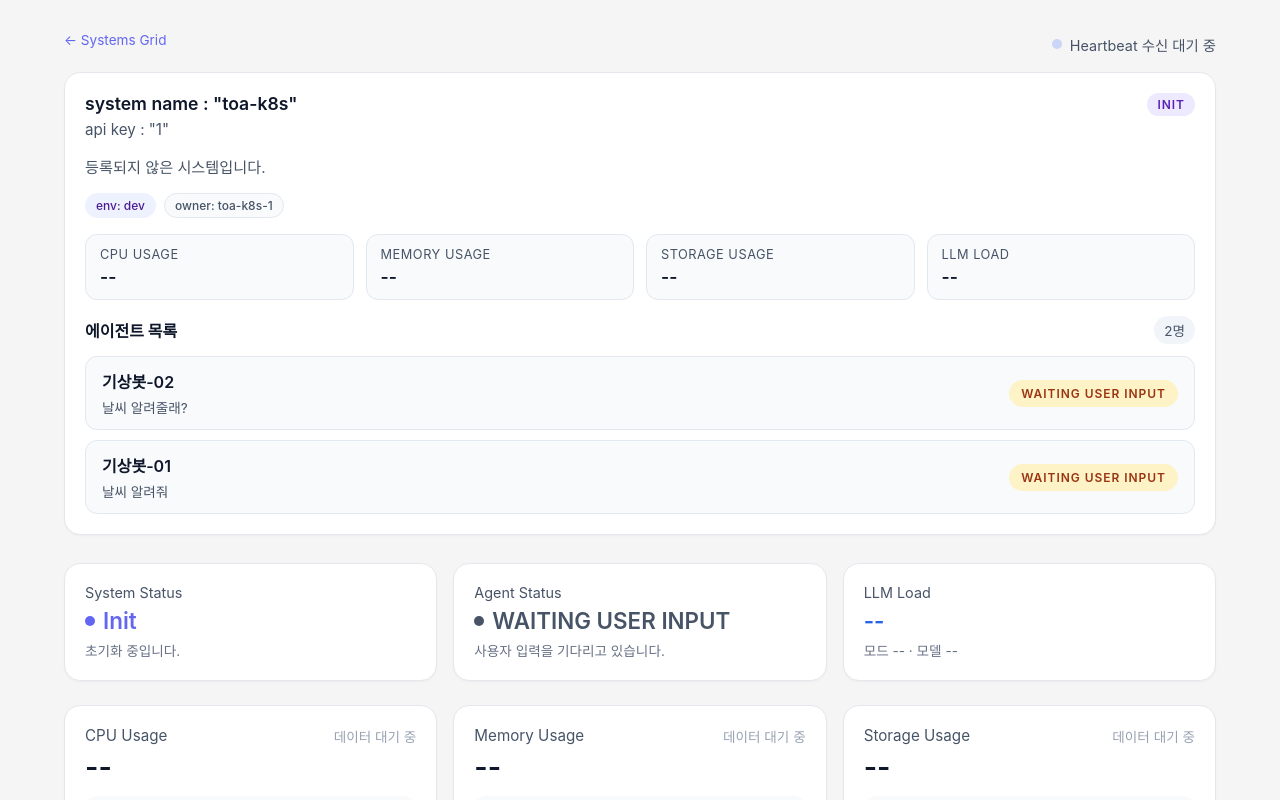
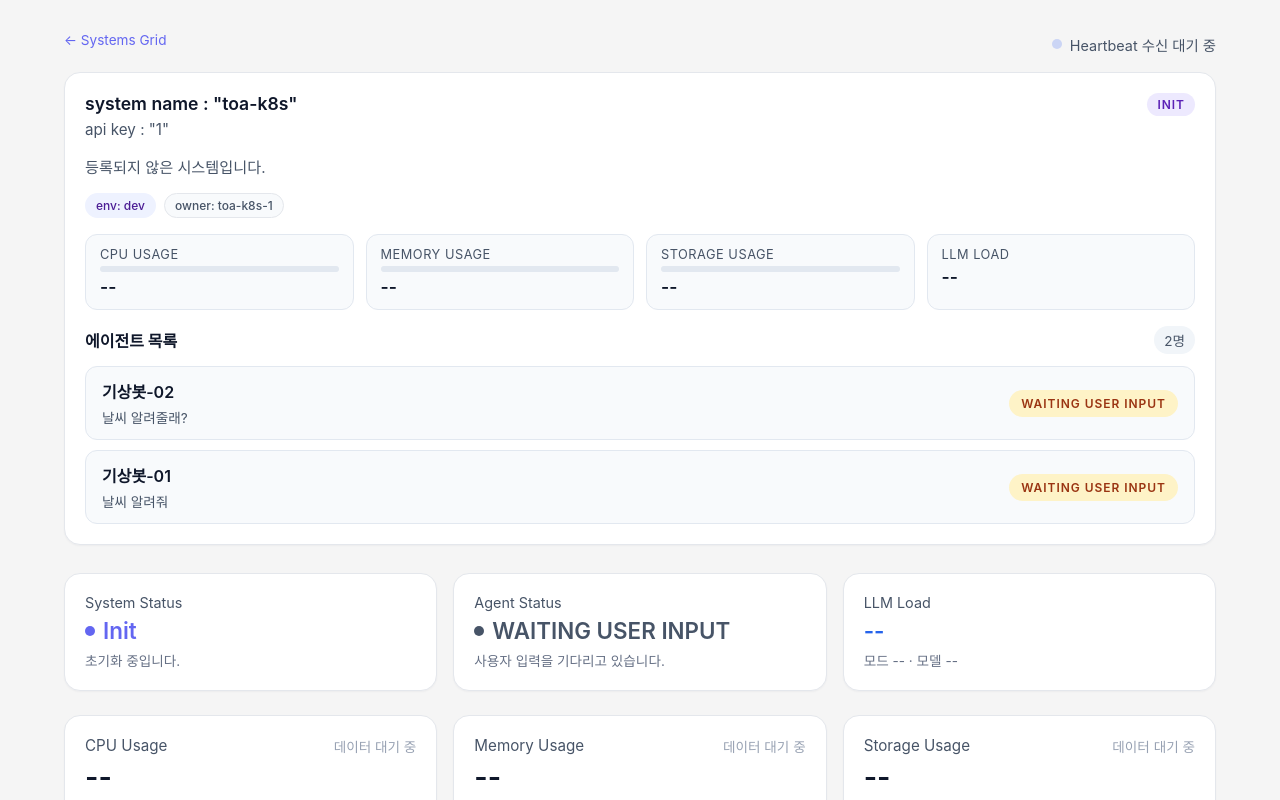
Before and after one commit to takeoff-jhkim/monitoring-web, a React (Vite) app: page /systems/1 in a window 1280 px wide. Shown: the top 800 px of the page. Built offline with nearby package versions, Linux system fonts and the light colour scheme; no server answers.

Commit message:
Add progress bars to usage stats on system detail

```diff
--- a/src/index.css
+++ b/src/index.css
@@ -493,6 +493,38 @@ input, textarea, select {
   letter-spacing: 0.04em;
 }
 
+.usage-bar {
+  position: relative;
+  height: 6px;
+  border-radius: 999px;
+  background: #e2e8f0;
+  overflow: hidden;
+}
+
+.usage-bar-fill {
+  position: absolute;
+  inset: 0;
+  width: 0;
+  border-radius: inherit;
+  transition: width 0.3s ease;
+}
+
+.usage-bar-fill--cpu {
+  background: linear-gradient(90deg, #1d4ed8, #2563eb);
+}
+
+.usage-bar-fill--memory {
+  background: linear-gradient(90deg, #0f766e, #14b8a6);
+}
+
+.usage-bar-fill--storage {
+  background: linear-gradient(90deg, #b45309, #d97706);
+}
+
+.usage-bar--empty .usage-bar-fill {
+  background: transparent;
+}
+
 .usage-value {
   font-size: 1.1rem;
   font-weight: 600;
--- a/src/pages/SystemDetailPage.jsx
+++ b/src/pages/SystemDetailPage.jsx
@@ -84,6 +84,32 @@ export default function SystemDetailPage() {
   const latestCpu = latestMetricValue(metrics.cpu);
   const latestMemory = latestMetricValue(metrics.memory);
   const latestStorage = latestMetricValue(metrics.storage);
+
+  const clampPercent = (value) =>
+    typeof value === "number" && Number.isFinite(value)
+      ? Math.min(100, Math.max(0, value))
+      : null;
+
+  const usagePercentStats = [
+    {
+      key: "cpu",
+      label: "CPU Usage",
+      value: latestCpu,
+      barClass: "usage-bar-fill--cpu",
+    },
+    {
+      key: "memory",
+      label: "Memory Usage",
+      value: latestMemory,
+      barClass: "usage-bar-fill--memory",
+    },
+    {
+      key: "storage",
+      label: "Storage Usage",
+      value: latestStorage,
+      barClass: "usage-bar-fill--storage",
+    },
+  ];
 
   const llmLoadValue =
     typeof llmUsage.requestsPerMin === "number" &&
@@ -200,18 +226,30 @@ export default function SystemDetailPage() {
           )}
         </div>
         <div className="system-detail-usage">
-          <div className="usage-stat">
-            <span className="usage-label">CPU Usage</span>
-            <span className="usage-value">{formatPercent(latestCpu)}</span>
-          </div>
-          <div className="usage-stat">
-            <span className="usage-label">Memory Usage</span>
-            <span className="usage-value">{formatPercent(latestMemory)}</span>
-          </div>
-          <div className="usage-stat">
-            <span className="usage-label">Storage Usage</span>
-            <span className="usage-value">{formatPercent(latestStorage)}</span>
-          </div>
+          {usagePercentStats.map((stat) => {
+            const percent = clampPercent(stat.value);
+            return (
+              <div className="usage-stat" key={stat.key}>
+                <span className="usage-label">{stat.label}</span>
+                <div
+                  className={[
+                    "usage-bar",
+                    percent === null ? "usage-bar--empty" : "",
+                  ]
+                    .filter(Boolean)
+                    .join(" ")}
+                >
+                  <div
+                    className={["usage-bar-fill", stat.barClass]
+                      .filter(Boolean)
+                      .join(" ")}
+                    style={{ width: `${percent ?? 0}%` }}
+                  />
+                </div>
+                <span className="usage-value">{formatPercent(stat.value)}</span>
+              </div>
+            );
+          })}
           <div className="usage-stat">
             <span className="usage-label">LLM Load</span>
             <span className="usage-value">{llmLoadValue}</span>
```
